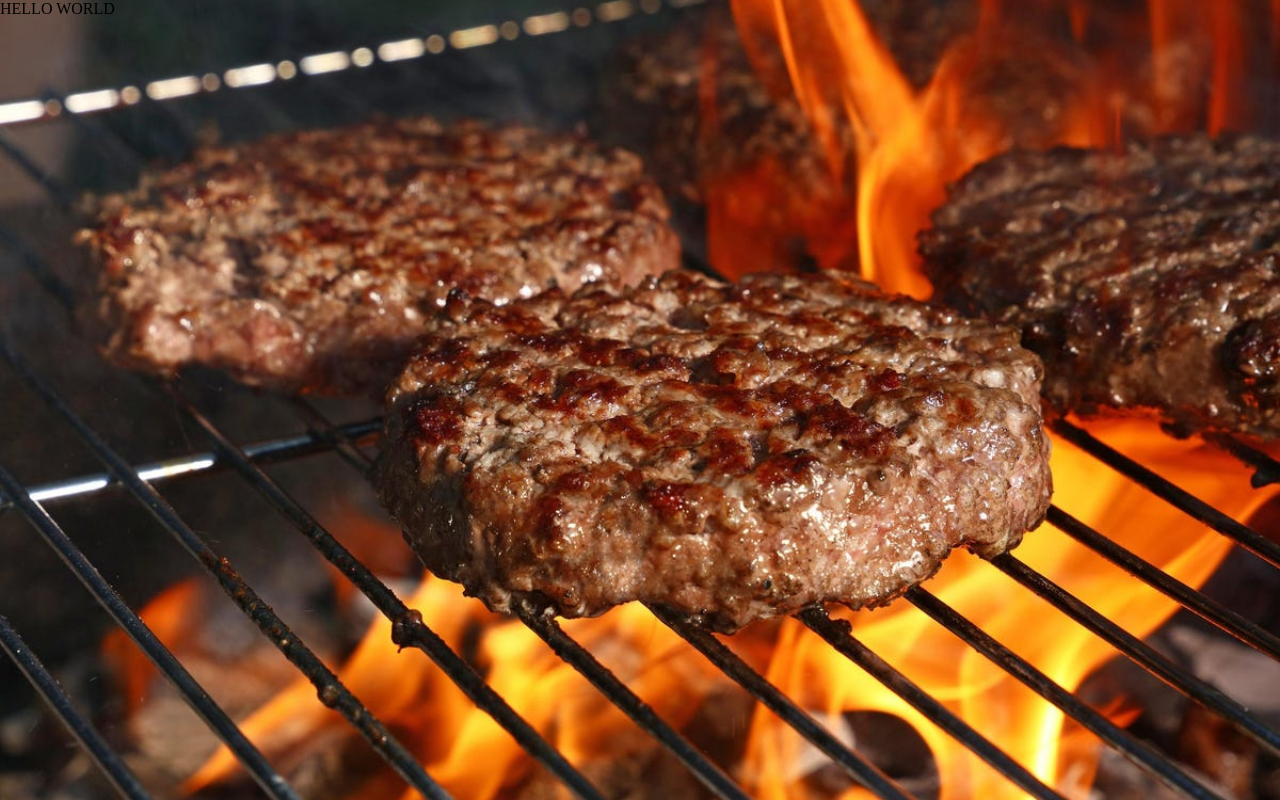
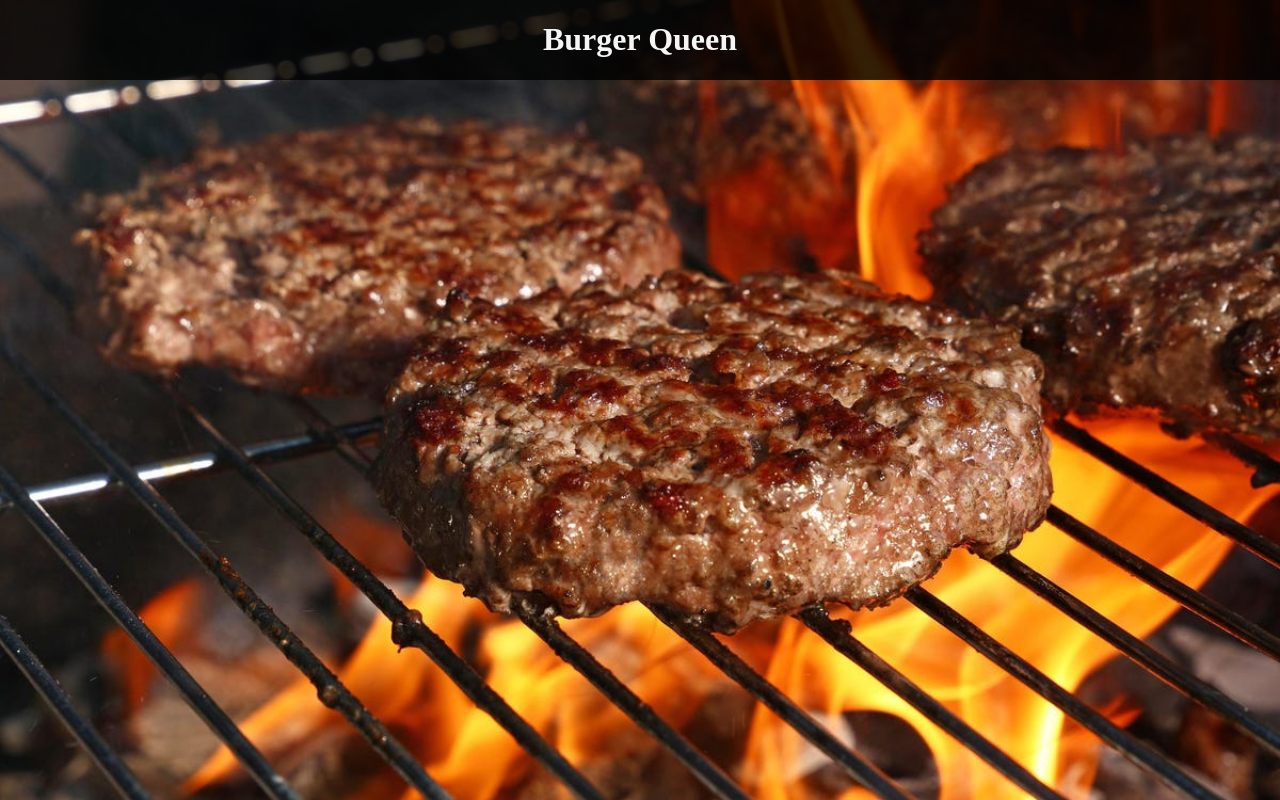
Before and after one commit to freshc0w/odin-restaurant-page, a plain HTML site: page index.html in a window 1280 px wide. Drawn offline with Linux system fonts and the light colour scheme.

Commit message:
Create default styling for header title

```diff
--- a/main.js
+++ b/main.js
@@ -1 +1 @@
-(()=>{"use strict";document.getElementById("content").textContent="HELLO WORLD"})();
+(()=>{"use strict";document.getElementById("content").appendChild(function(){const e=document.createElement("div");e.classList.add("header");const t=document.createElement("h1");return t.classList.add("restaurantName"),t.textContent="Burger Queen",e.appendChild(t),e}())})();
--- a/styles.css
+++ b/styles.css
@@ -1,4 +1,10 @@
+:root {
+    --default-bg-color: rgba(0, 0, 0, 0.8);
+    --default-font-color: rgba(245, 245, 245);
+}
+
 body {
+
     margin: 0;
     padding: 0;
 
@@ -8,3 +14,12 @@ body {
     background-position: center;
     background-attachment: fixed;
 }
+
+.header {
+    background-color: var(--default-bg-color);
+    color: var(--default-font-color);
+    display: flex;
+    flex-flow: column nowrap;
+    justify-content: center;
+    align-items: center;
+}
```
